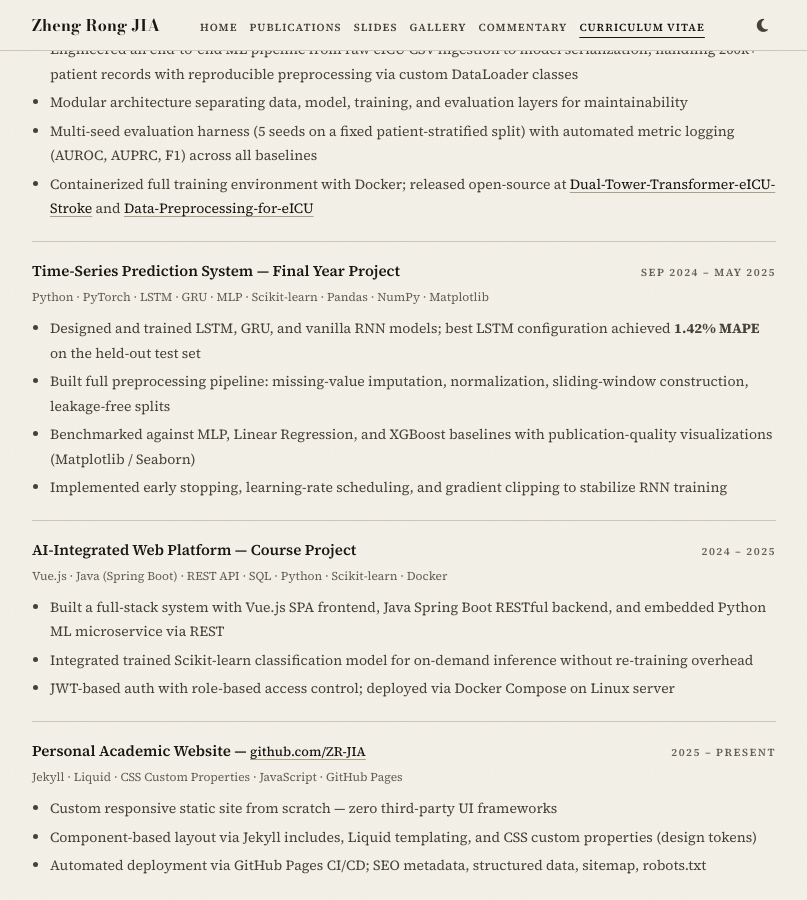
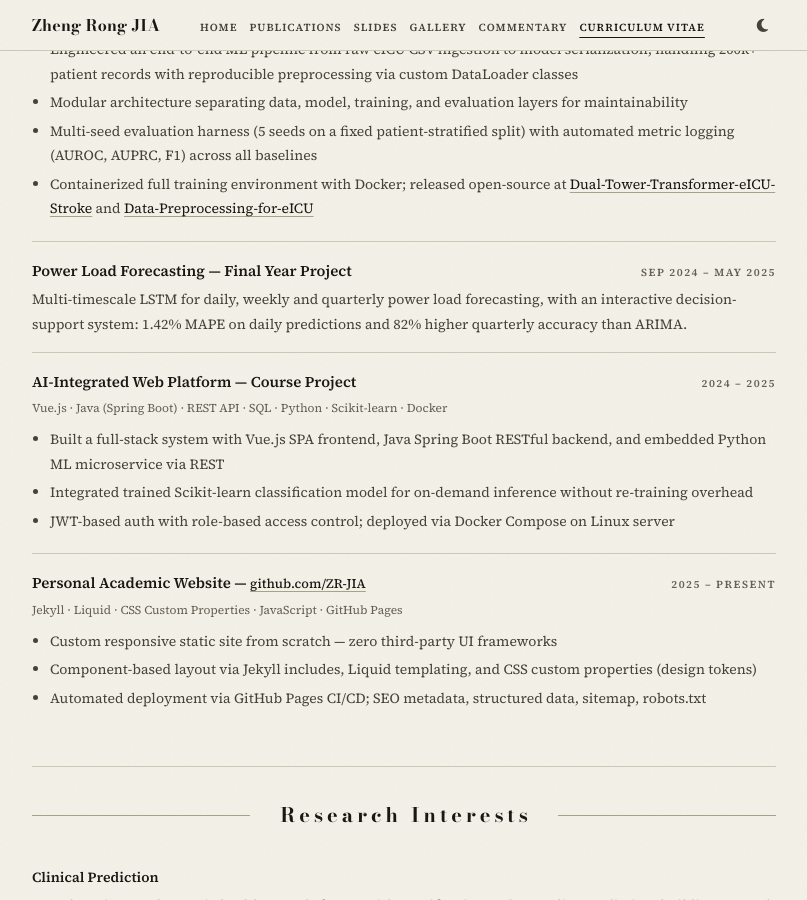
Before and after one commit to ZR-JIA/zr-jia.github.io, a Jekyll site: the page built from _pages/cv.md, in a window 1280 px wide and 900 px high, scrolled down 2316 px. Shown: the whole window, without its empty margins (236-1043 px from the left). Built offline with Jekyll 4.4.1, drawn with Linux system fonts in a browser that asks for light colours.

Commit message:
content: condense the final year project to one sentence
Replace the final year project's bullet list with one sentence, on the CV
page and in the LaTeX CV.

  Multi-timescale LSTM for daily, weekly and quarterly power load
  forecasting, with an interactive decision-support system: 1.42% MAPE
  on daily predictions and 82% higher quarterly accuracy than ARIMA.

The sentence draws only on the three bullets in the LaTeX CV, which is the
reference for this project. The CV page had carried different bullets
(LSTM/GRU/RNN against MLP and XGBoost baselines); both now say the same.

- CV page: retitle the entry "Power Load Forecasting", and drop its four
  bullets and its tool line
- LaTeX CV: keep the institution and role heading; replace the three
  bullets with the sentence

The condensed sentence landed across the PDF's page break, split mid-word.
needspace now keeps the entry's heading and text together, so it starts
page 2 intact. The PDF is regenerated.

```diff
--- a/_pages/cv.md
+++ b/_pages/cv.md
@@ -169,17 +169,11 @@ description: "Curriculum Vitae of Zheng Rong JIA — AI researcher with expertis
 
         <div class="cv-entry">
           <div class="cv-entry-header">
-            <span class="cv-entry-title">Time-Series Prediction System &mdash; Final Year Project</span>
+            <span class="cv-entry-title">Power Load Forecasting &mdash; Final Year Project</span>
             <span class="cv-entry-date">Sep 2024 – May 2025</span>
           </div>
-          <p class="cv-entry-meta">Python · PyTorch · LSTM · GRU · MLP · Scikit-learn · Pandas · NumPy · Matplotlib</p>
           <div class="cv-entry-body">
-            <ul>
-              <li>Designed and trained LSTM, GRU, and vanilla RNN models; best LSTM configuration achieved <strong>1.42% MAPE</strong> on the held-out test set</li>
-              <li>Built full preprocessing pipeline: missing-value imputation, normalization, sliding-window construction, leakage-free splits</li>
-              <li>Benchmarked against MLP, Linear Regression, and XGBoost baselines with publication-quality visualizations (Matplotlib / Seaborn)</li>
-              <li>Implemented early stopping, learning-rate scheduling, and gradient clipping to stabilize RNN training</li>
-            </ul>
+            <p>Multi-timescale LSTM for daily, weekly and quarterly power load forecasting, with an interactive decision-support system: 1.42% MAPE on daily predictions and 82% higher quarterly accuracy than ARIMA.</p>
           </div>
         </div>
 
```
Also changed, not shown: 1 other file.
